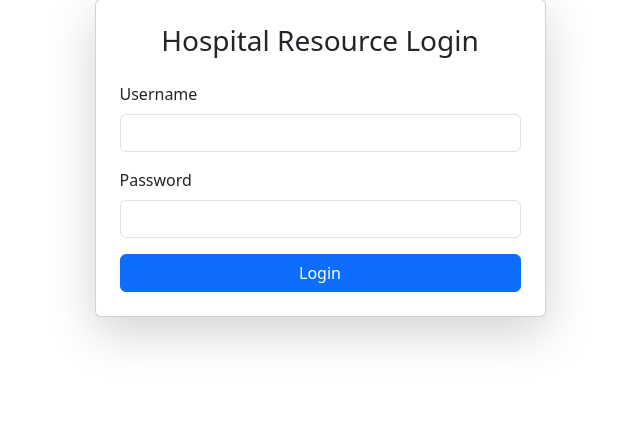
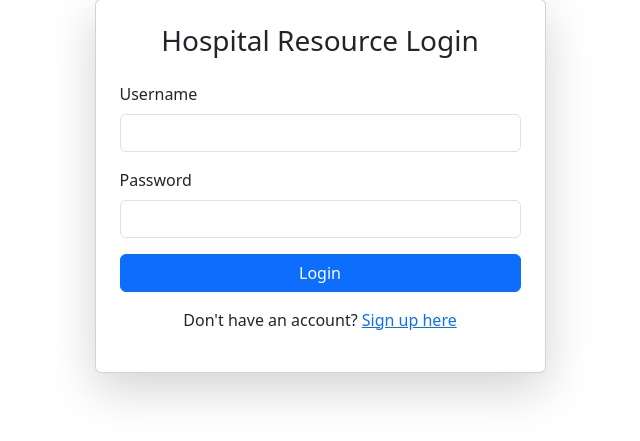
Before and after one commit to TusharPanchal55/Hospital_Resource_Management_System, a Django app: page /login/ in a window 1280 px wide. Shown: the part 49-490 px from the top of the page, without its empty margins (320-960 px from the left). Run offline with Django 5.2, Linux system fonts and the light colour scheme.

Commit message:
Fixed Login

```diff
--- a/core/templates/login.html
+++ b/core/templates/login.html
@@ -38,6 +38,9 @@
             <button type="submit" class="btn btn-primary">Login</button>
           </div>
         </form>
+
+        <p class="mt-3 text-center">Don't have an account?
+          <a href="{% url 'signup' %}">Sign up here</a>
       </div>
     </div>
   </div>
--- a/core/templates/signup.html
+++ b/core/templates/signup.html
@@ -24,9 +24,9 @@
             <input type="email" name="email" class="form-control" id="id_email">
           </div>
 
-
+          <label for="id_email" class="form-label">Select Role</label>
           <select name="role" class="form-select mb-4" required >
-            <option value="">Select Role</option>
+            <option value=""></option>
             <option value="Admin">Admin</option>
             <option value="Doctor">Doctor</option>
             <option value="Nurse">Nurse</option>
```
